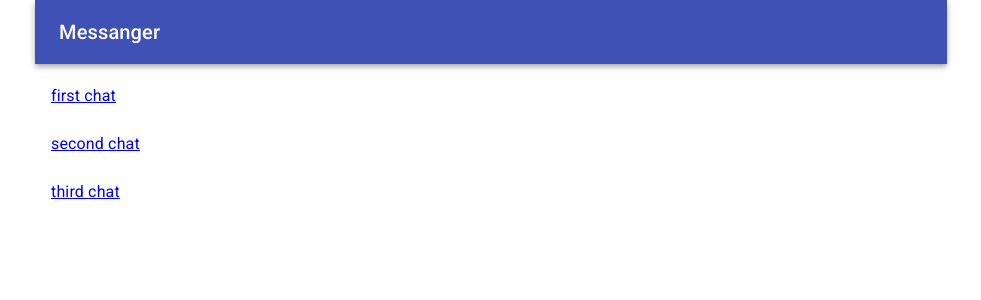
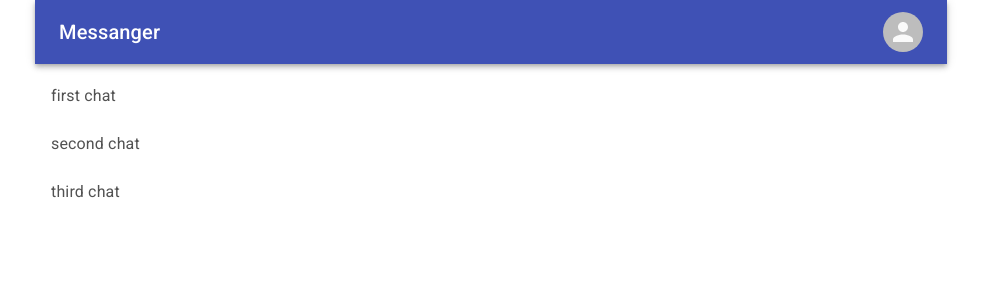
Before and after one commit to Askaell/ReactCourse, a React app: page / in a window 1280 px wide. Shown: the top 300 px of the page, without its empty margins (149-1130 px from the left). Built offline with nearby package versions, Linux system fonts and the light colour scheme.

Commit message:
tasks 5-6 are done

```diff
--- /dev/null
+++ b/src/components/ChatList/ChatList.css
@@ -0,0 +1,12 @@
+.selected-chat :first-child {
+    background-color: lightblue;
+}
+
+.selected-chat :first-child:hover {
+    background-color: lightblue;
+}
+
+:any-link {
+    text-decoration: none;
+    color: rgb(82, 82, 82);
+}
--- a/src/components/ChatList/ChatList.jsx
+++ b/src/components/ChatList/ChatList.jsx
@@ -1,7 +1,10 @@
 import React from 'react';
 import List from '@material-ui/core/List';
-import { Link } from 'react-router-dom';
+import { NavLink } from 'react-router-dom';
+
 import { Chat } from './Chat';
+
+import './ChatList.css';
 
 const ChatList = () => {
     const [chats, addChat] = React.useState([
@@ -13,9 +16,13 @@ const ChatList = () => {
     return (
         <List className="chat_list">
             {chats.map((item, index) => (
-                <Link key={index} to={`/chat/${item.chatId}`}>
+                <NavLink
+                    key={index}
+                    to={`/chat/${item.chatId}`}
+                    activeClassName="selected-chat"
+                >
                     <Chat {...item} />
-                </Link>
+                </NavLink>
             ))}
         </List>
     );
--- /dev/null
+++ b/src/components/Header/Header.css
@@ -0,0 +1,3 @@
+.title {
+    flex-grow: 1;
+}
--- a/src/components/Header/Header.jsx
+++ b/src/components/Header/Header.jsx
@@ -1,14 +1,20 @@
 import React, { Component } from 'react';
-import AppBar from '@material-ui/core/AppBar';
-import Toolbar from '@material-ui/core/Toolbar';
-import Typography from '@material-ui/core/Typography';
+import { Link } from 'react-router-dom';
+import { Avatar, AppBar, Toolbar, Typography } from '@material-ui/core';
+
+import './Header.css';
 
 class Header extends Component {
     render() {
         return (
             <AppBar position="static">
                 <Toolbar>
-                    <Typography variant="h6">Messanger</Typography>
+                    <Typography variant="h6" className="title">
+                        Messanger
+                    </Typography>
+                    <Link to="/profile">
+                        <Avatar className="avatar"></Avatar>
+                    </Link>
                 </Toolbar>
             </AppBar>
         );
--- /dev/null
+++ b/src/components/ProfileLayout/ProfileLayout.jsx
@@ -0,0 +1,20 @@
+import React, { Component } from 'react';
+import { withRouter } from 'react-router';
+import { Link } from 'react-router-dom';
+
+class _ProfileLayout extends Component {
+    render() {
+        return (
+            <div>
+                Profile
+                <div>
+                    <Link to="/">Back to the main page</Link>
+                </div>
+            </div>
+        );
+    }
+}
+
+const ProfileLayout = withRouter(_ProfileLayout);
+
+export { ProfileLayout };
--- /dev/null
+++ b/src/components/ProfileLayout/index.js
@@ -0,0 +1 @@
+export { ProfileLayout } from './ProfileLayout';
--- a/src/components/Router/Router.jsx
+++ b/src/components/Router/Router.jsx
@@ -1,6 +1,7 @@
 import { Switch, Route } from 'react-router-dom';
 
 import { Layout } from '../Layout';
+import { ProfileLayout } from '../ProfileLayout';
 import { NotFound } from '../NotFound';
 
 const Router = () => {
@@ -8,6 +9,7 @@ const Router = () => {
         <Switch>
             <Route exact path="/" component={Layout} />
             <Route exact path="/chat/:chatId" component={Layout} />
+            <Route exact path="/profile" component={ProfileLayout} />
             <Route component={NotFound} />
         </Switch>
     );
```
Also changed, not shown: src/components/ProfileLayout/ProfileLayout.css (added).
